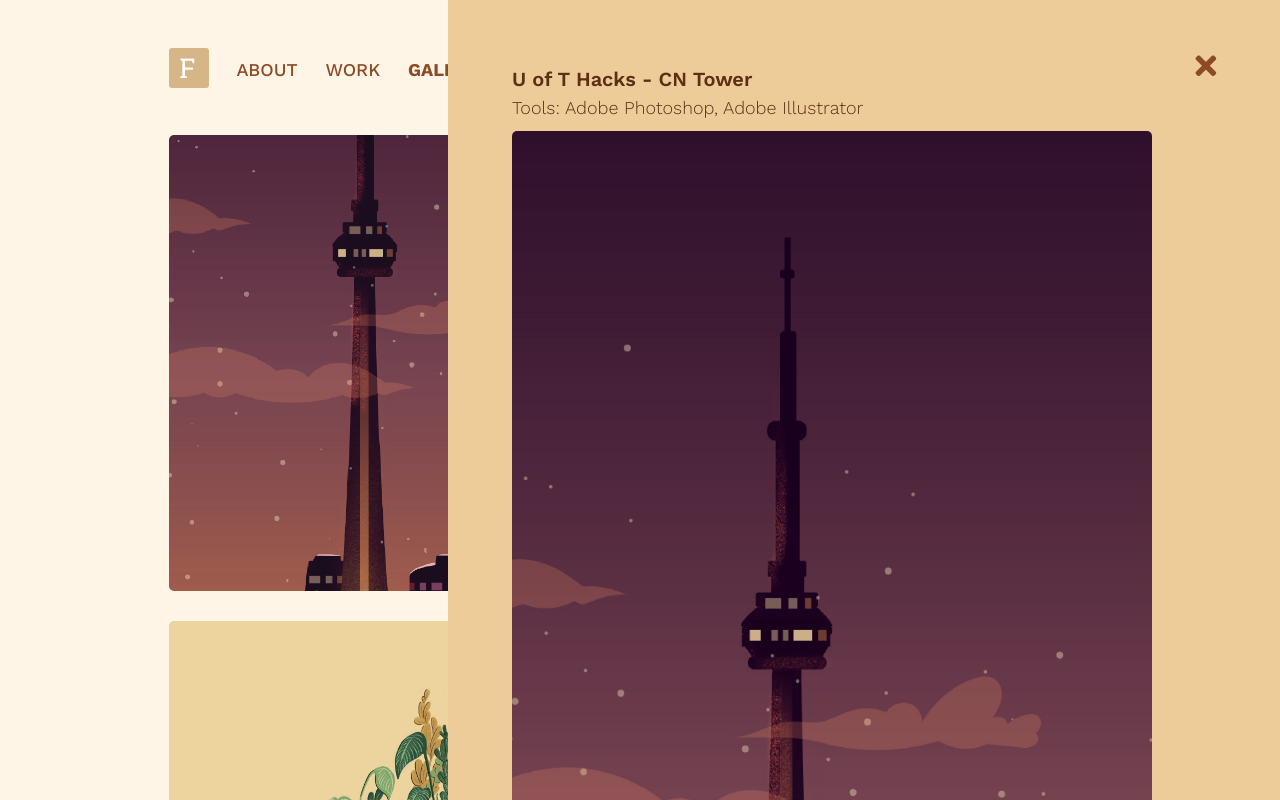
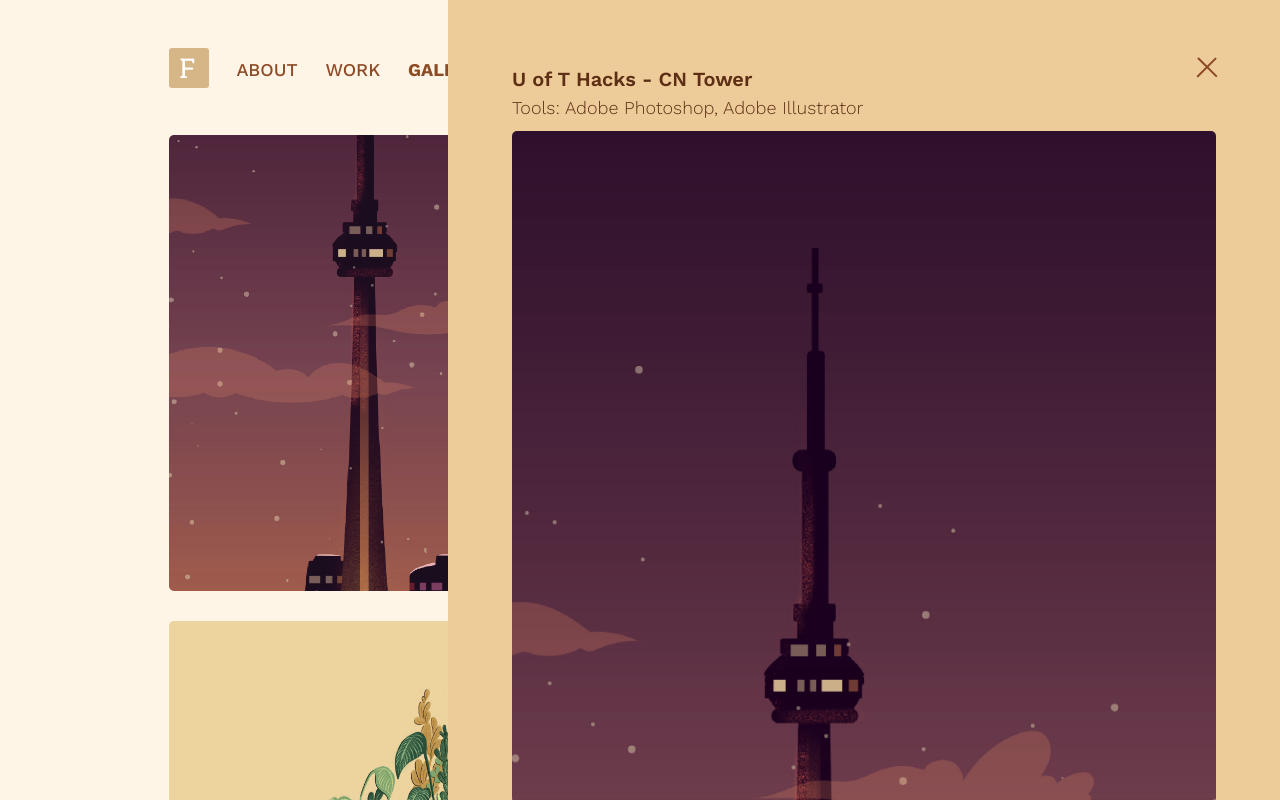
Before and after one commit to desslinga/personal-web, an Angular app: page /gallery in a window 1280 px wide. Both pictures are taken after a click on the element 396 px from the left and 363 px from the top of the page. Shown: the top 800 px of the page. Built offline with nearby package versions, Linux system fonts and the light colour scheme.

Commit message:
modified close button on gallery preview

```diff
--- a/src/app/gallery-preview/gallery-preview.component.html
+++ b/src/app/gallery-preview/gallery-preview.component.html
@@ -1,6 +1,7 @@
 <div class='container-fluid' id='gallery-preview-container' [ngClass]="{'close-preview': closeAnimate}">
   <div class='gallery-preview-close' (click)="closePreview()">
-    <i class="fas fa-times"></i>
+    <div class="bar-close-1"></div>
+    <div class="bar-close-2"></div>
   </div>
   <div class="row">
     <div class="col-12">
--- a/src/styles.scss
+++ b/src/styles.scss
@@ -232,8 +232,8 @@ span {
 }
 
 .bar {
-  width: 30px;
-  height: 3px;
+  width: 27px;
+  height: 2px;
   background-color: $brown;
   margin: 7px 0;
   transition: 0.4s;
@@ -320,19 +320,20 @@ span {
   top: 0; right: 0;
   height: 100vh;
   width: 100vw;
-  padding: 5% 10% 5% 5%;
+  padding: 5% 5% 5% 5%;
   background-color: $med-beige;
   overflow-x: hidden;
   animation: $a-fade-from-right;
+  --webkit-overflow-scrolling: touch;
   z-index: 7;
   @include sm {
-    width: 85vw;
+    width: 85%;
   }
   @include md {
-    width: 75vw;
+    width: 75%;
   }
   @include lg {
-    width: 65vw;
+    width: 65%;
   }
   transition: $fast-ease;
 }
@@ -376,10 +377,14 @@ span {
   position: absolute;
   z-index: 1;
   cursor: pointer;
-  top: 1.5vw;
-  right: 2vw;
-  font-size: 30px;
-  line-height: 20px;
+  top: 3%;
+  right: 5%;
+  //font-size: 30px;
+  //line-height: 20px;
+  fill: $brown;
+  height: 20px;
+  width: 20px;
+
   @include sm {
     top: 4vw;
     right: 5vw;
@@ -429,8 +434,14 @@ span {
   background: $med-beige;
 }
 
-.animation-canvas {
-  position: absolute;
-  width: 100%;
-  height: 100%;
+.bar-close-1 {
+  @extend .bar;
+  -webkit-transform: rotate(-45deg) translate(-8px, 4px);
+  transform: rotate(-45deg) translate(-8px, 4px);
 }
+
+.bar-close-2 {
+  @extend .bar;
+  -webkit-transform: rotate(45deg) translate(-2px, -1px);
+  transform: rotate(45deg) translate(-2px, 1px);
+}
```
